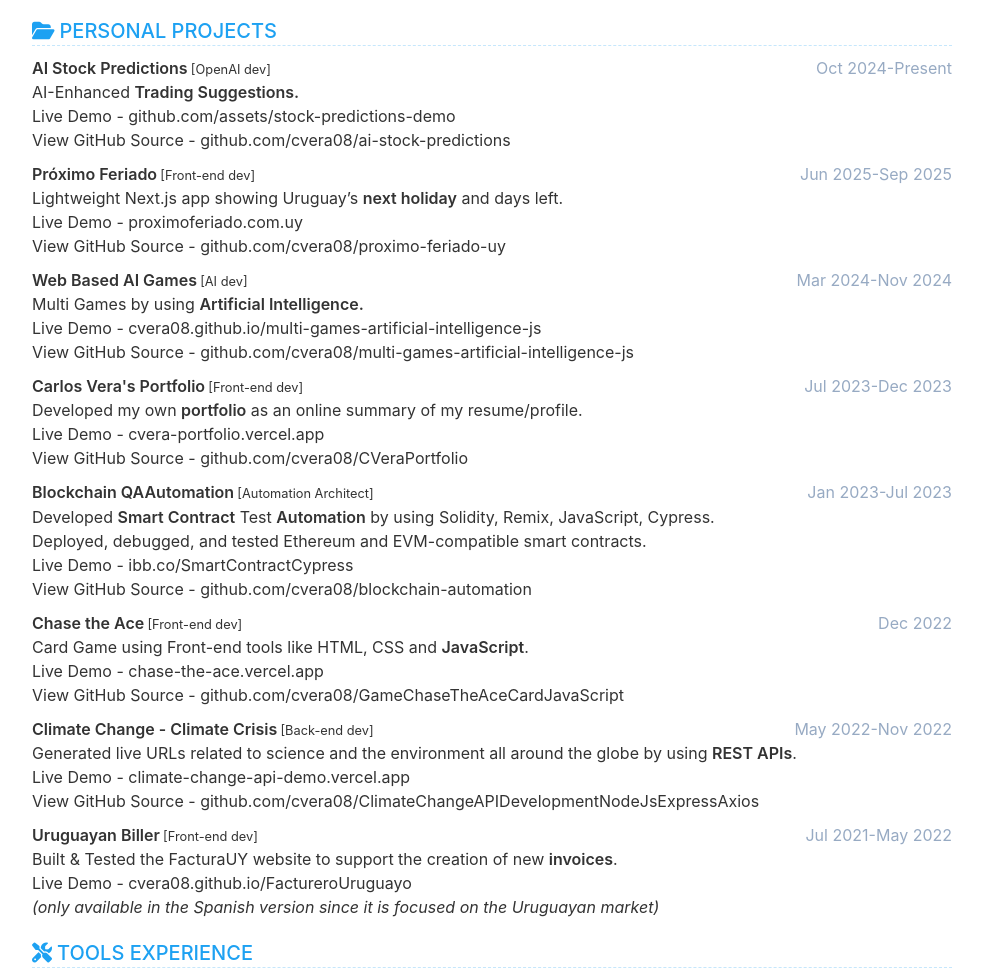
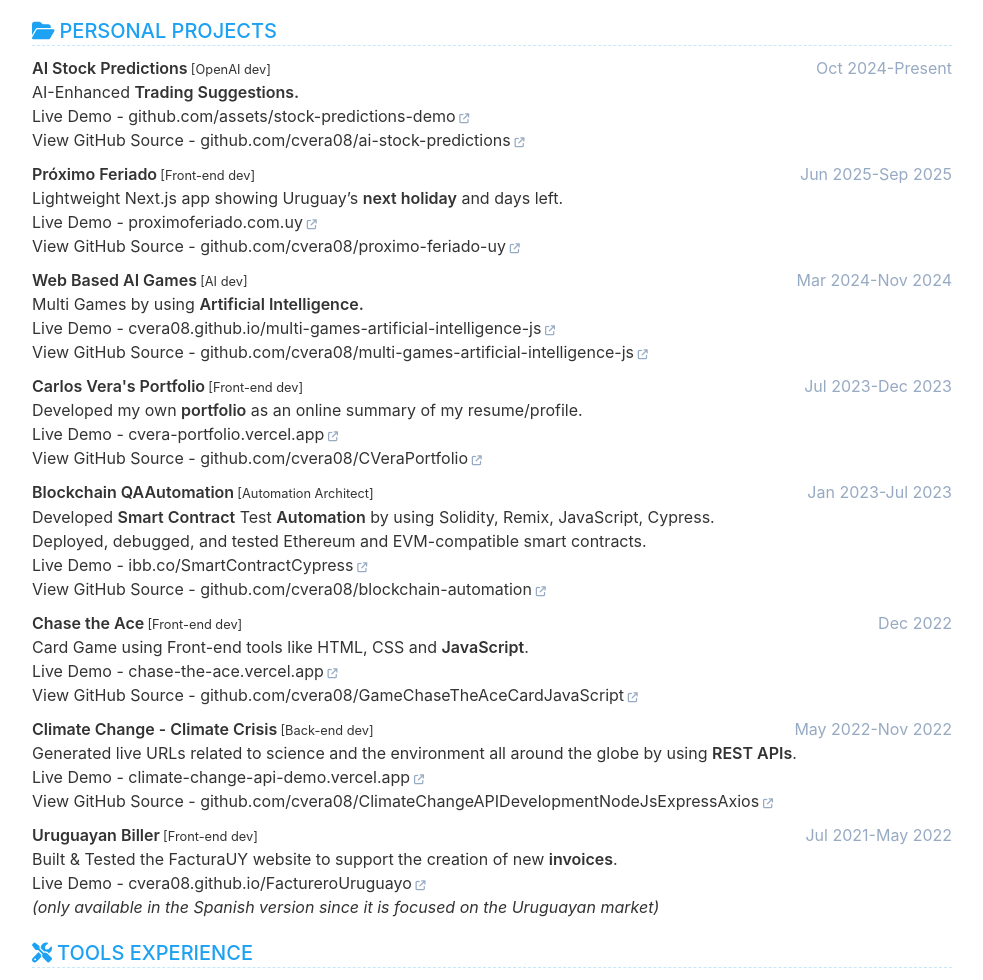
Before and after one commit to cvera08/full-resume, a Jekyll site: the page built from index.html, in a window 1280 px wide and 1400 px high, scrolled down 4190 px. Shown: the part 154-1134 px from the top of the window, without its empty margins (148-1131 px from the left). Built offline with Jekyll 4.4.1, drawn with Linux system fonts in a browser that asks for light colours; part of the change alters nothing that is shown.

Commit message:
fix(cv): restore clickable links in Personal Projects descriptions

```diff
--- a/_data/data.yml
+++ b/_data/data.yml
@@ -228,32 +228,32 @@ project:
       date: Oct 2024-Present
       description: |
         AI-Enhanced **Trading Suggestions.**
-        Live Demo - github.com/assets/stock-predictions-demo
-        View GitHub Source - github.com/cvera08/ai-stock-predictions
+        Live Demo - [github.com/assets/stock-predictions-demo](https://github.com/user-attachments/assets/24acedef-0c19-4872-a271-c040c4eff309)
+        View GitHub Source - [github.com/cvera08/ai-stock-predictions](https://github.com/cvera08/ai-stock-predictions)
 
     - name: Próximo Feriado
       tags: Front-end dev
       date: Jun 2025-Sep 2025
       description: |
         Lightweight Next.js app showing Uruguay's **next holiday** and days left.
-        Live Demo - proximoferiado.com.uy
-        View GitHub Source - github.com/cvera08/proximo-feriado-uy
+        Live Demo - [proximoferiado.com.uy](https://proximoferiado.com.uy/)
+        View GitHub Source - [github.com/cvera08/proximo-feriado-uy](https://github.com/cvera08/proximo-feriado-uy)
 
     - name: Web Based AI Games
       tags: AI dev
       date: Mar 2024-Nov 2024
       description: |
         Multi Games by using **Artificial Intelligence.**
-        Live Demo - cvera08.github.io/multi-games-artificial-intelligence-js
-        View GitHub Source - github.com/cvera08/multi-games-artificial-intelligence-js
+        Live Demo - [cvera08.github.io/multi-games-artificial-intelligence-js](https://cvera08.github.io/multi-games-artificial-intelligence-js)
+        View GitHub Source - [github.com/cvera08/multi-games-artificial-intelligence-js](https://github.com/cvera08/multi-games-artificial-intelligence-js)
 
     - name: Carlos Vera's Portfolio
       tags: Front-end dev
       date: Jul 2023-Dec 2023
       description: |
         Developed my own **portfolio** as an online summary of my resume/profile.
-        Live Demo - cvera-portfolio.vercel.app
-        View GitHub Source - github.com/cvera08/CVeraPortfolio
+        Live Demo - [cvera-portfolio.vercel.app](https://cvera-portfolio.vercel.app)
+        View GitHub Source - [github.com/cvera08/CVeraPortfolio](https://github.com/cvera08/CVeraPortfolio)
 
     - name: Blockchain QAAutomation
       tags: Automation Architect
@@ -261,31 +261,31 @@ project:
       description: |
         Developed **Smart Contract** Test **Automation** by using Solidity, Remix, JavaScript, Cypress.
         Deployed, debugged, and tested Ethereum and EVM-compatible smart contracts.
-        Live Demo - ibb.co/SmartContractCypress
-        View GitHub Source - github.com/cvera08/blockchain-automation
+        Live Demo - [ibb.co/SmartContractCypress](https://i.ibb.co/zmsLx2K/demo-blockchain-automation.png)
+        View GitHub Source - [github.com/cvera08/blockchain-automation](https://github.com/cvera08/blockchain-automation)
 
     - name: Chase the Ace
       tags: Front-end dev
       date: Dec 2022
       description: |
         Card Game using Front-end tools like HTML, CSS and **JavaScript**.
-        Live Demo - chase-the-ace.vercel.app
-        View GitHub Source - github.com/cvera08/GameChaseTheAceCardJavaScript
+        Live Demo - [chase-the-ace.vercel.app](https://chase-the-ace.vercel.app/)
+        View GitHub Source - [github.com/cvera08/GameChaseTheAceCardJavaScript](https://github.com/cvera08/GameChaseTheAceCardJavaScript)
 
     - name: Climate Change - Climate Crisis
       tags: Back-end dev
       date: May 2022-Nov 2022
       description: |
         Generated live URLs related to science and the environment all around the globe by using **REST APIs**.
-        Live Demo - climate-change-api-demo.vercel.app
-        View GitHub Source - github.com/cvera08/ClimateChangeAPIDevelopmentNodeJsExpressAxios
+        Live Demo - [climate-change-api-demo.vercel.app](https://climate-change-api-demo.vercel.app)
+        View GitHub Source - [github.com/cvera08/ClimateChangeAPIDevelopmentNodeJsExpressAxios](https://github.com/cvera08/ClimateChangeAPIDevelopmentNodeJsExpressAxios)
 
     - name: Uruguayan Biller
       tags: Front-end dev
       date: Jul 2021-May 2022
       description: |
         Built & Tested the FacturaUY website to support the creation of new **invoices**.
-        Live Demo - cvera08.github.io/FactureroUruguayo
+        Live Demo - [cvera08.github.io/FactureroUruguayo](https://cvera08.github.io/FactureroUruguayo)
         *(only available in the Spanish version since it is focused on the Uruguayan market)*
 
 
```
